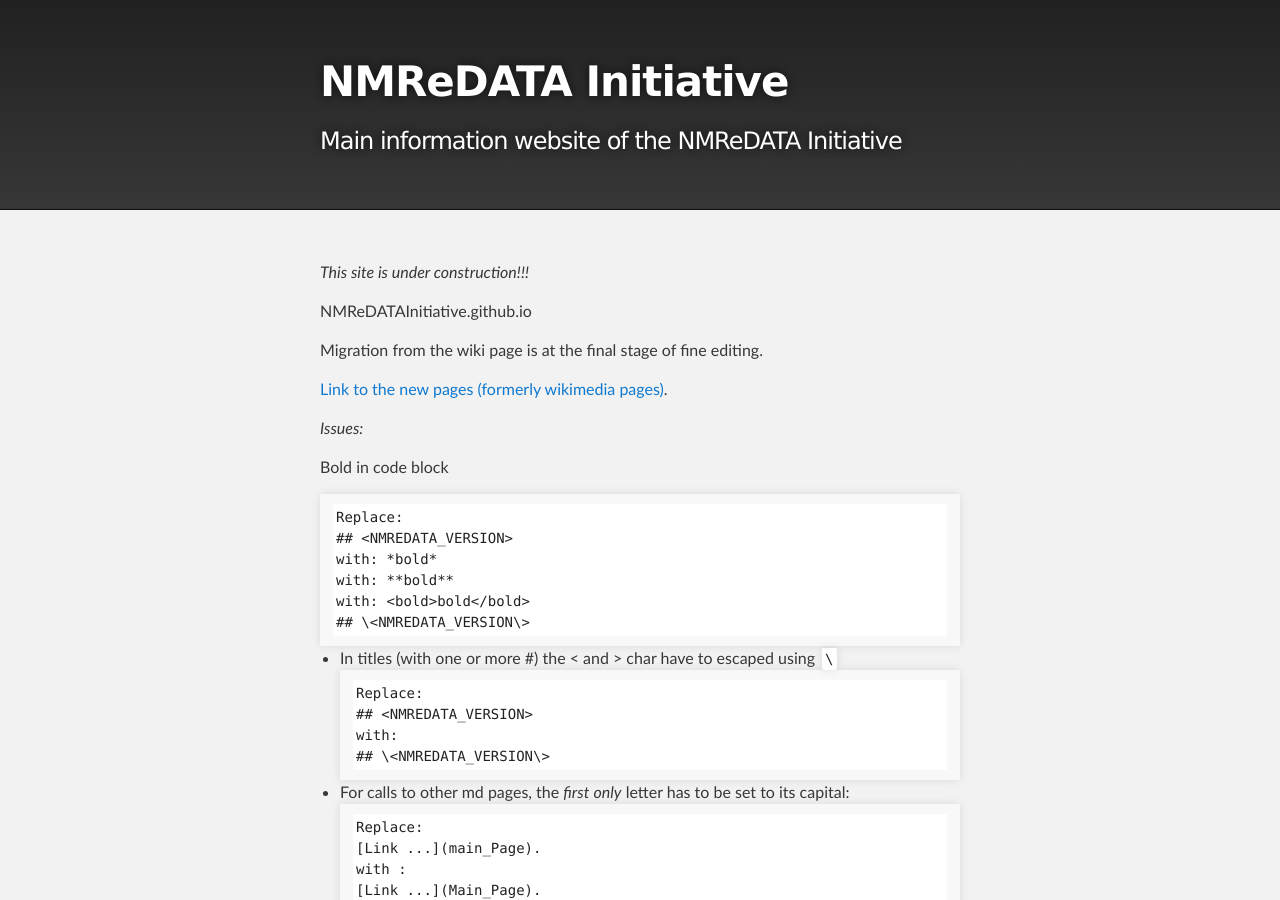
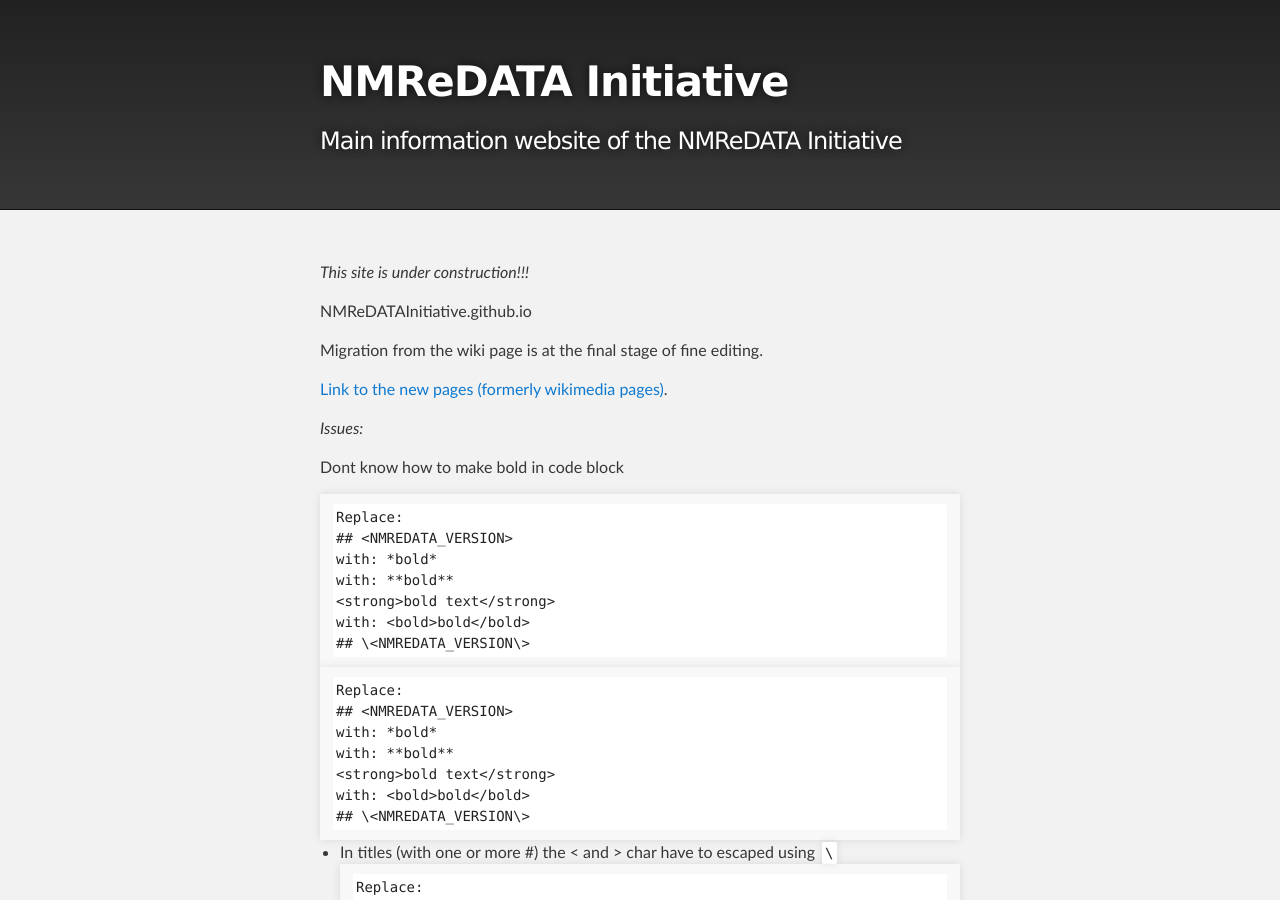
Before and after one commit to NMReDATAInitiative/NMReDATAInitiative.github.io, a Jekyll site: the page built from index.md, in a window 1280 px wide and 900 px high. Built offline with Jekyll 4.4.1, drawn with Linux system fonts in a browser that asks for light colours.

`````diff
--- a/index.md
+++ b/index.md
@@ -11,15 +11,26 @@ Migration from the wiki page is at the final stage of fine editing.
 
 *Issues:*
 
-Bold in code block
+Dont know how to make bold in code block
 ```
 Replace:
 ## <NMREDATA_VERSION>
 with: *bold*
 with: **bold**
+<strong>bold text</strong>
 with: <bold>bold</bold>
 ## \<NMREDATA_VERSION\>
 ```
+
+````
+Replace:
+## <NMREDATA_VERSION>
+with: *bold*
+with: **bold**
+<strong>bold text</strong>
+with: <bold>bold</bold>
+## \<NMREDATA_VERSION\>
+````
 
 
 - In titles (with one or more #) the < and > char have to escaped using `\`
`````
